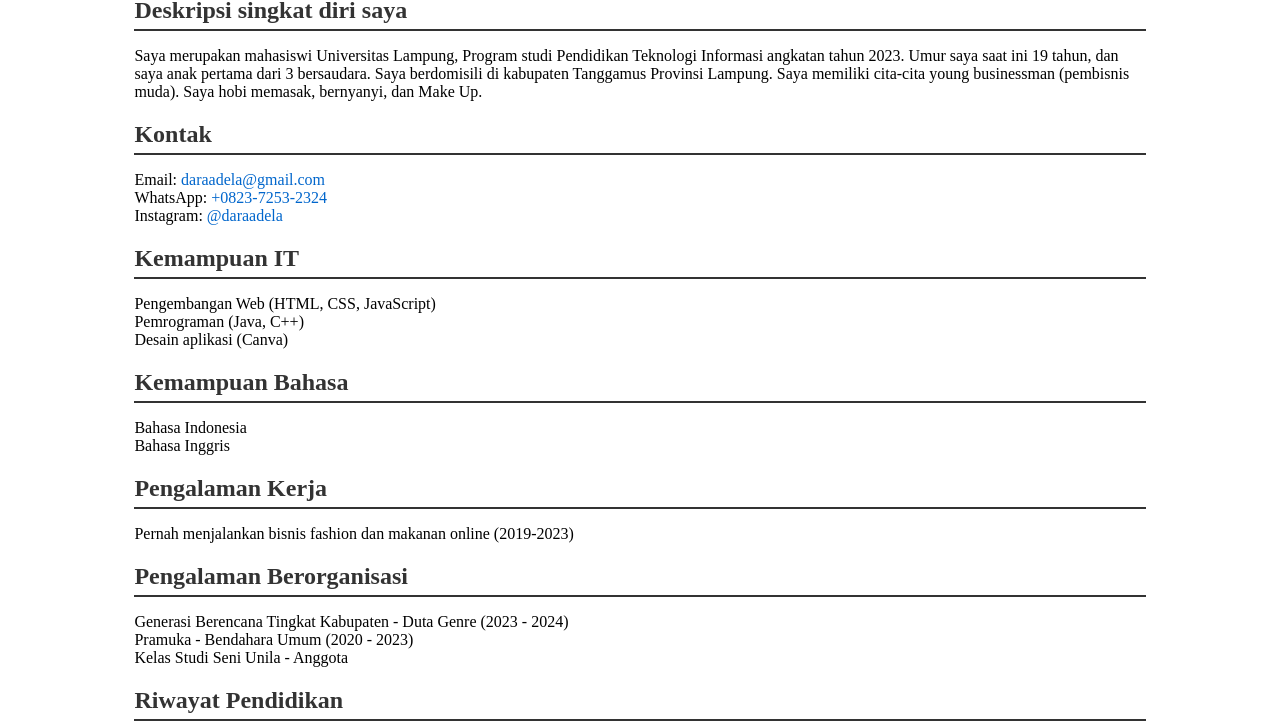
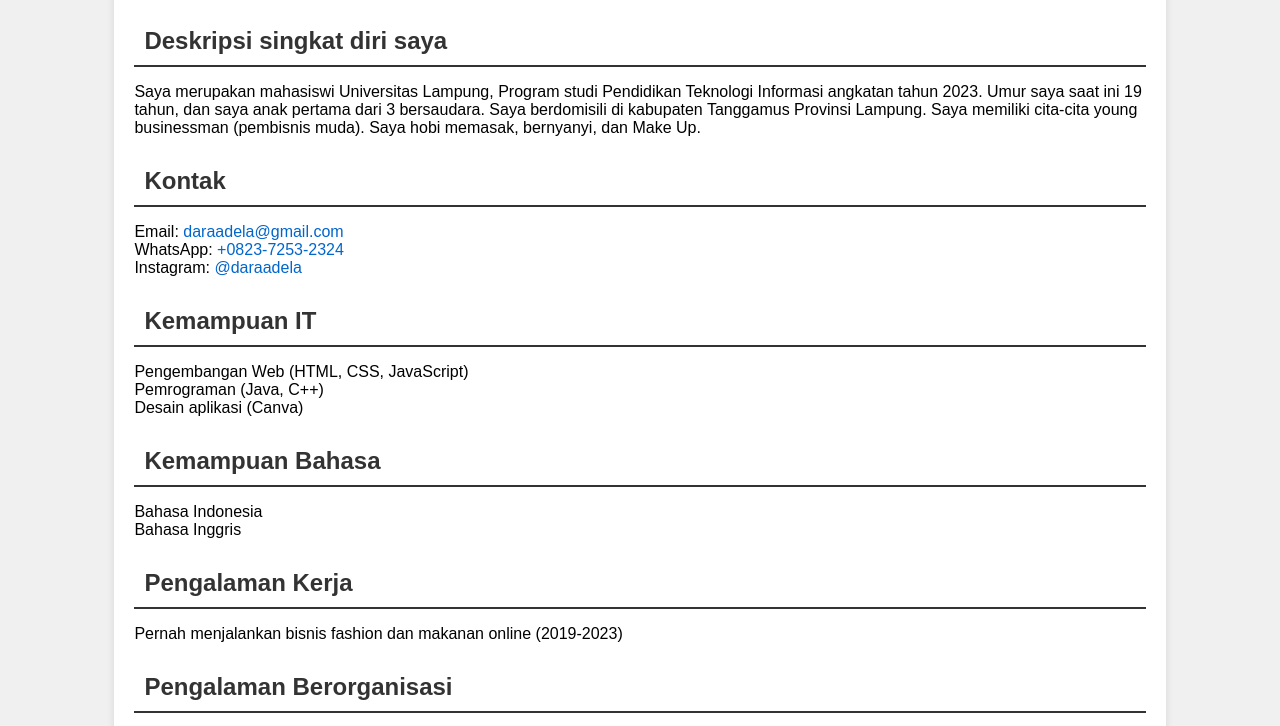
Before and after one commit to DARAADELA/utsPEMWEB-, a plain HTML site: page kodeCVpemweb.html in a window 1280 px wide. Shown: the part 241-967 px from the top of the page. Drawn offline with Linux system fonts and the light colour scheme.

Commit message:
Update kodeCVpemweb.html

```diff
--- a/kodeCVpemweb.html
+++ b/kodeCVpemweb.html
@@ -5,11 +5,19 @@
     <meta name="viewport" content="width=device-width, initial-scale=1.0">
     <title>CV Saya</title>
     <style>
+        /* Background abu-abu muda untuk seluruh halaman */
+        body {
+            background-color: #f0f0f0; /* Abu-abu muda */
+            font-family: Arial, sans-serif; /* Font yang nyaman dibaca */
+        }
+
         .container {
             width: 80%;
             margin: 0 auto;
+            background-color: white; /* Putih untuk area dalam kontainer */
+            padding: 20px;
+            box-shadow: 0 4px 8px rgba(0, 0, 0, 0.1); /* Bayangan untuk tampilan rapi */
         }
-
 
         .profile {
             text-align: center;
@@ -24,19 +32,18 @@
             margin: 0 auto;
         }
 
-
         .deskripcion, .contact, .skills, .language-skills, .experience, .organization, .education, .sartifikasi {
             margin-top: 20px;
-            text-align: left; /* Pastikan teks diatur ke kiri */
+            text-align: left;
         }
-
 
         h2 {
             color: #333;
             text-align: left;
+            background-color: white; /* Latar belakang putih hanya untuk elemen judul */
+            padding: 10px;
             border-bottom: 2px solid #333; /* Garis bawah */
-            padding-bottom: 5px; /* Jarak antara teks dan garis */
-            margin-bottom: 10px; /* Jarak dengan elemen berikutnya */
+            margin-bottom: 10px;
         }
 
         ul {
@@ -158,5 +165,3 @@
     </div>
 </body>
 </html>
-
-        }
```
